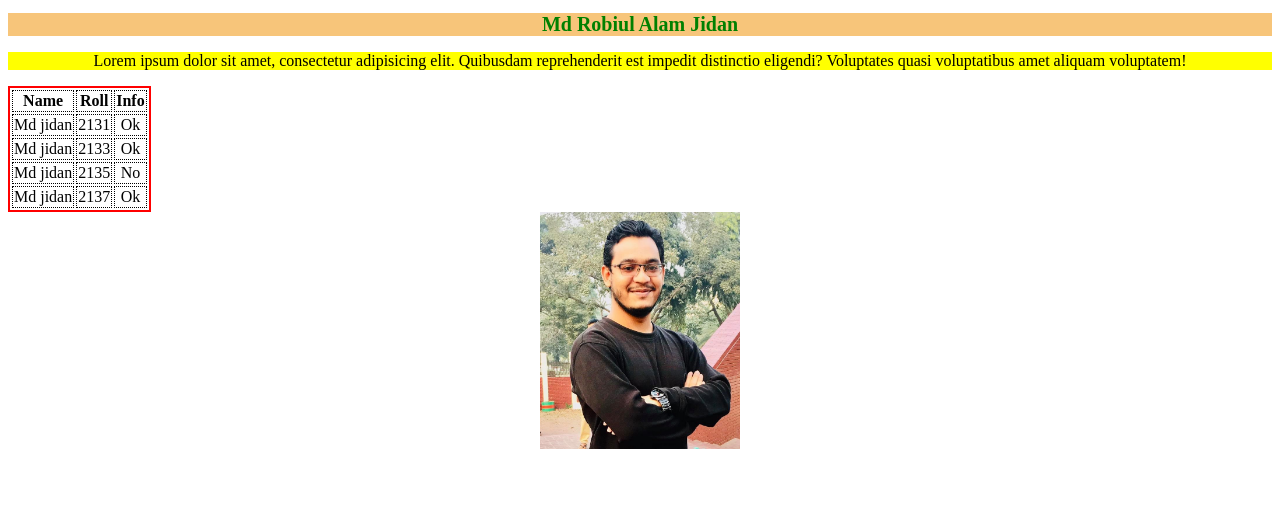
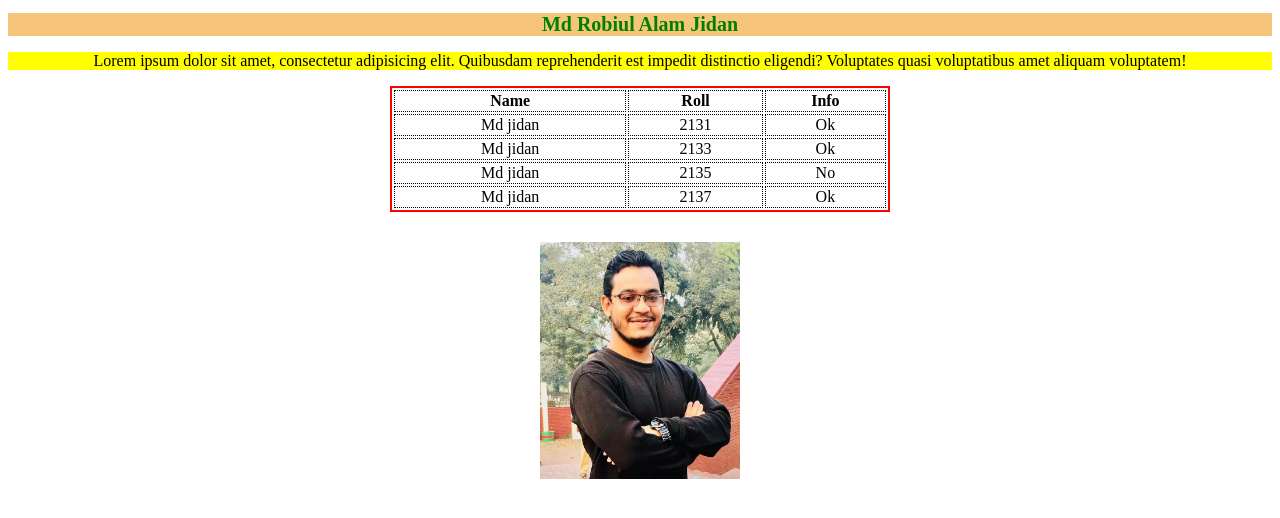
Before and after one commit to Jidan-alam/third-repo, a plain HTML site: page index.html in a window 1280 px wide. Drawn offline with Linux system fonts and the light colour scheme.

Commit message:
center all things

```diff
--- a/index.css
+++ b/index.css
@@ -13,11 +13,15 @@ p{
 }
 table{
     border:2px solid red;
+    text-align: center;
+    width: 500px;
+    margin:0 auto;
 }
 table th, td{
     border:1px dotted black;
 }
 img{
+    margin-top: 30px;
     width:200px;
     height:auto;
 }
```
Also changed, not shown: index.html (+2 -1 lines).
